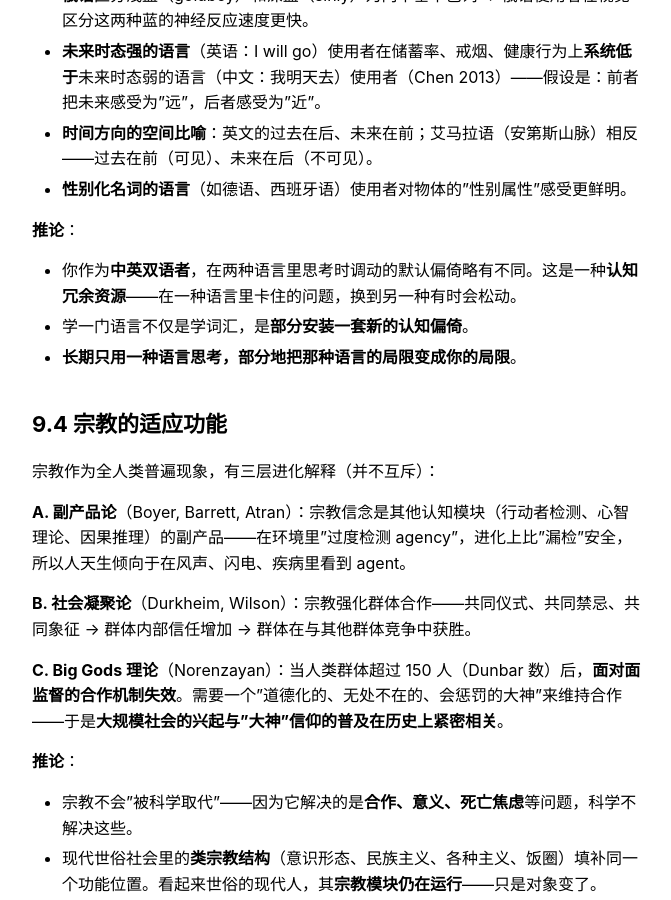
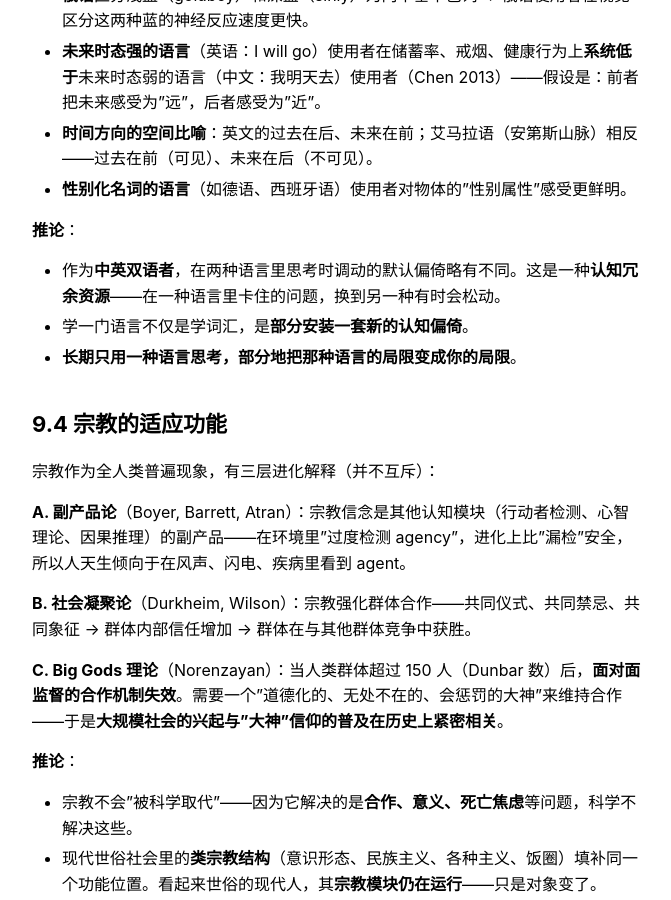
Before and after one commit to elemer1/elemer1.github.io, a Jekyll site: the page built from _markdown/人性的生成器.md, in a window 1280 px wide and 900 px high, scrolled down 29435 px. Shown: the whole window, without its empty margins (303-974 px from the left). Built offline with Jekyll 4.4.1, drawn with Linux system fonts in a browser that asks for light colours.

Commit message:
Refine phrasing on bilingual cognitive biases

```diff
--- a/_markdown/人性的生成器.md
+++ b/_markdown/人性的生成器.md
@@ -836,7 +836,7 @@ Pierre Bourdieu 的核心概念 **habitus**：**阶层不仅通过经济资本
 - **性别化名词的语言**（如德语、西班牙语）使用者对物体的"性别属性"感受更鲜明。
 
 **推论**：
-- 你作为**中英双语者**，在两种语言里思考时调动的默认偏倚略有不同。这是一种**认知冗余资源**——在一种语言里卡住的问题，换到另一种有时会松动。
+- 作为**中英双语者**，在两种语言里思考时调动的默认偏倚略有不同。这是一种**认知冗余资源**——在一种语言里卡住的问题，换到另一种有时会松动。
 - 学一门语言不仅是学词汇，是**部分安装一套新的认知偏倚**。
 - **长期只用一种语言思考，部分地把那种语言的局限变成你的局限**。
 
```
